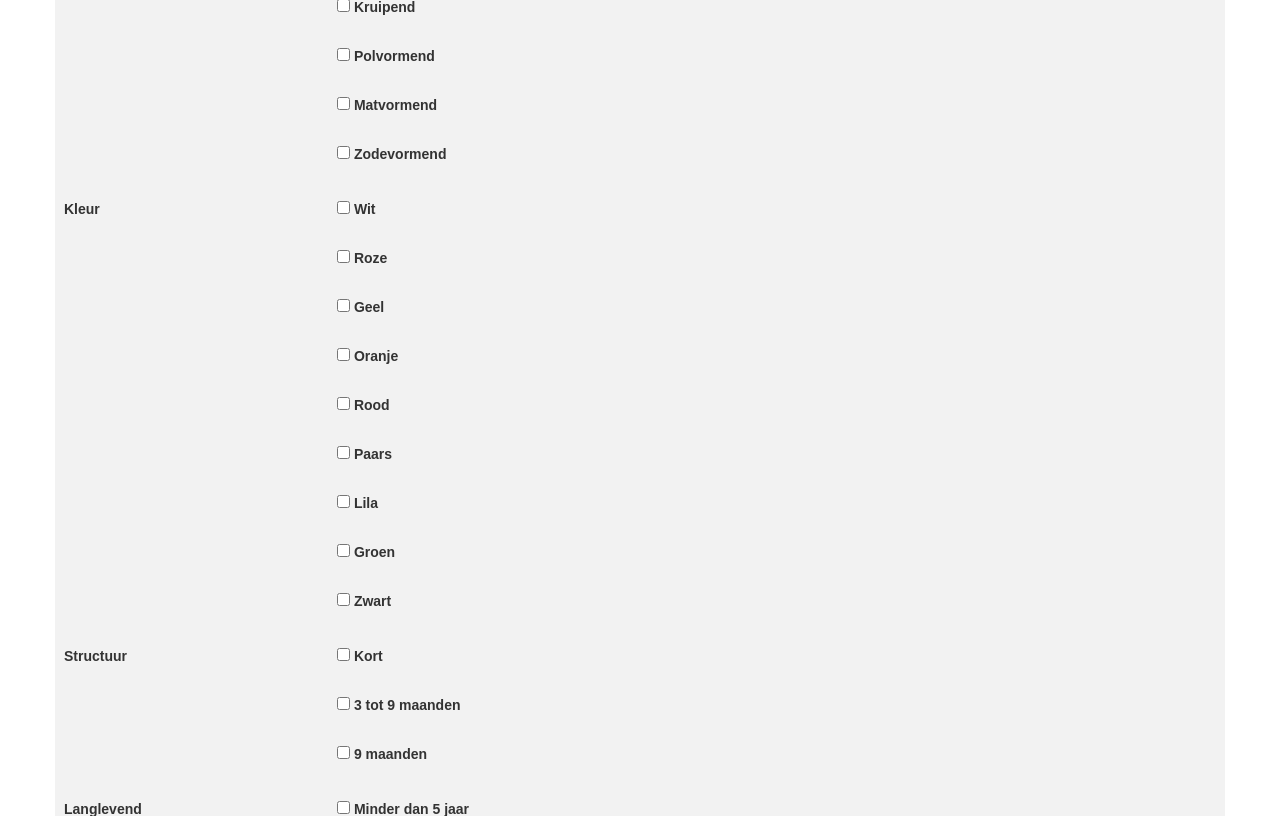
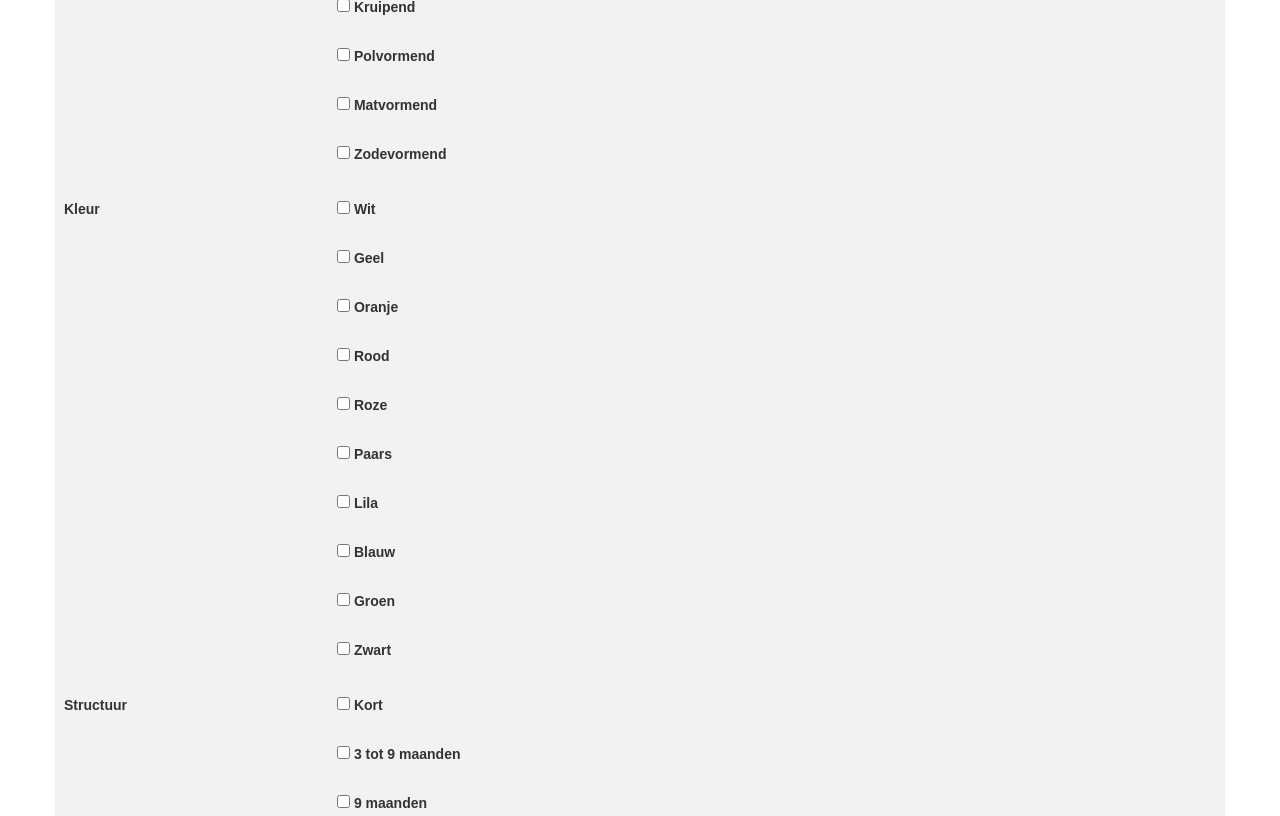
Before and after one commit to martinhaagmans/planten, a Flask app: page /niewe_plant in a window 1280 px wide. Shown: the part 1496-2312 px from the top of the page. Run offline with Flask 2, Linux system fonts and the light colour scheme; some libraries are stand-ins or nearby versions.

Commit message:
Blauw toegevoegd

```diff
--- a/planten/templates/nieuwe_plant.html
+++ b/planten/templates/nieuwe_plant.html
@@ -144,12 +144,13 @@ function checkForm (){
 
         {{checkbox("Kleur", "kleur",
             [("wit", "Wit"),
-             ("roze", "Roze"),
              ("geel", "Geel"),
              ("oranje", "Oranje"),
              ("rood", "Rood"),
+             ("roze", "Roze"),
              ("paars", "Paars"),
              ("lila", "Lila"),
+             ("blauw", "Blauw"),
              ("groen", "Groen"),
              ("zwart", "Zwart")
              ])}}
--- a/planten/views.py
+++ b/planten/views.py
@@ -91,7 +91,7 @@ class AddPlant:
         return 'lij bg ho bp op sp ve kr pol mat zode'.split()
 
     def get_color_options(self):
-        return 'wit roze geel oranje rood paars lila groen zwart'.split()
+        return 'wit roze geel oranje rood paars lila groen blauw zwart'.split()
 
     def get_months(self):
         return 'jan feb mrt apr mei jun jul aug sep okt nov dec'.split()
```
Also changed, not shown: planten/static/planten.sqlite.
